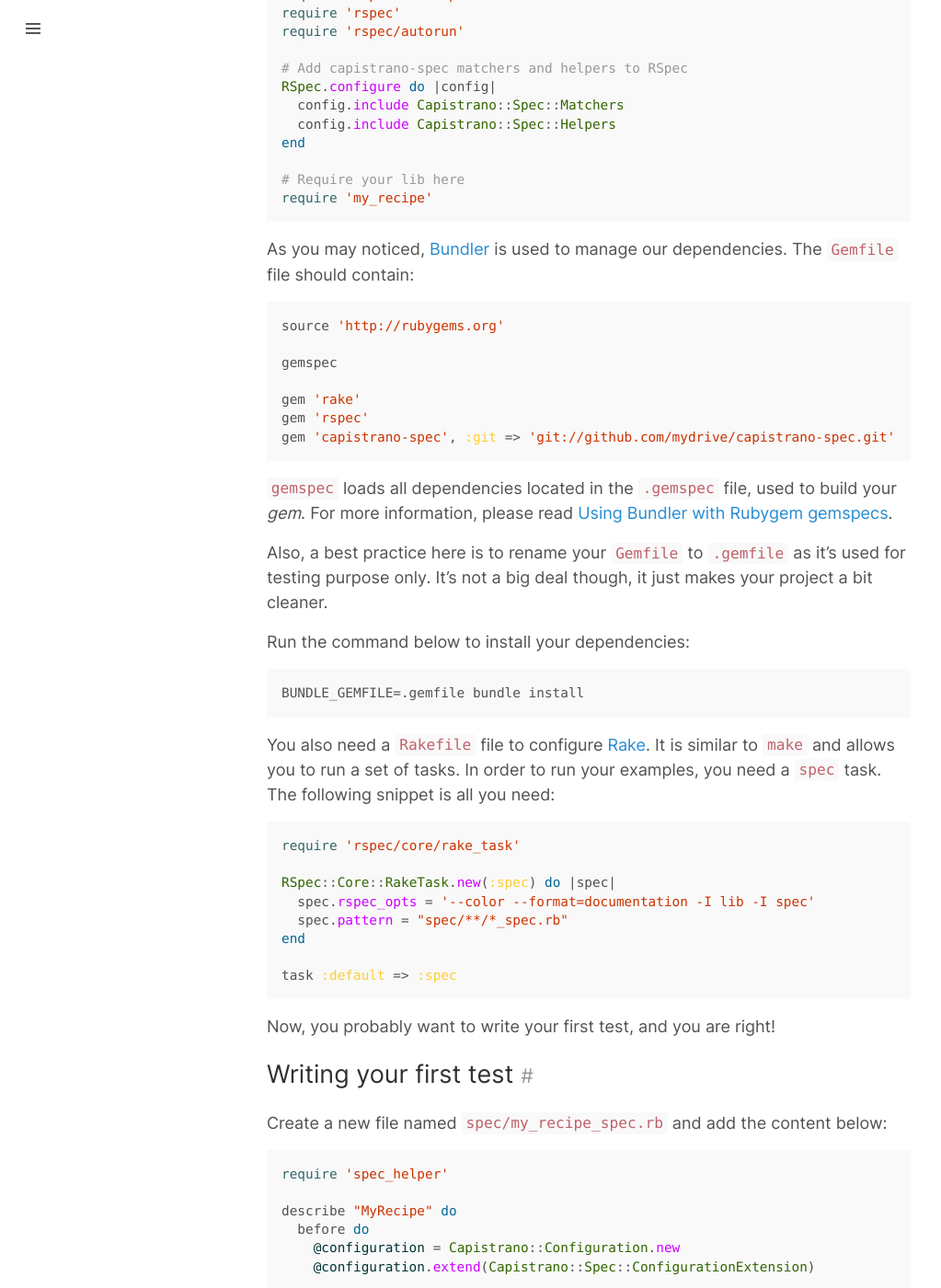
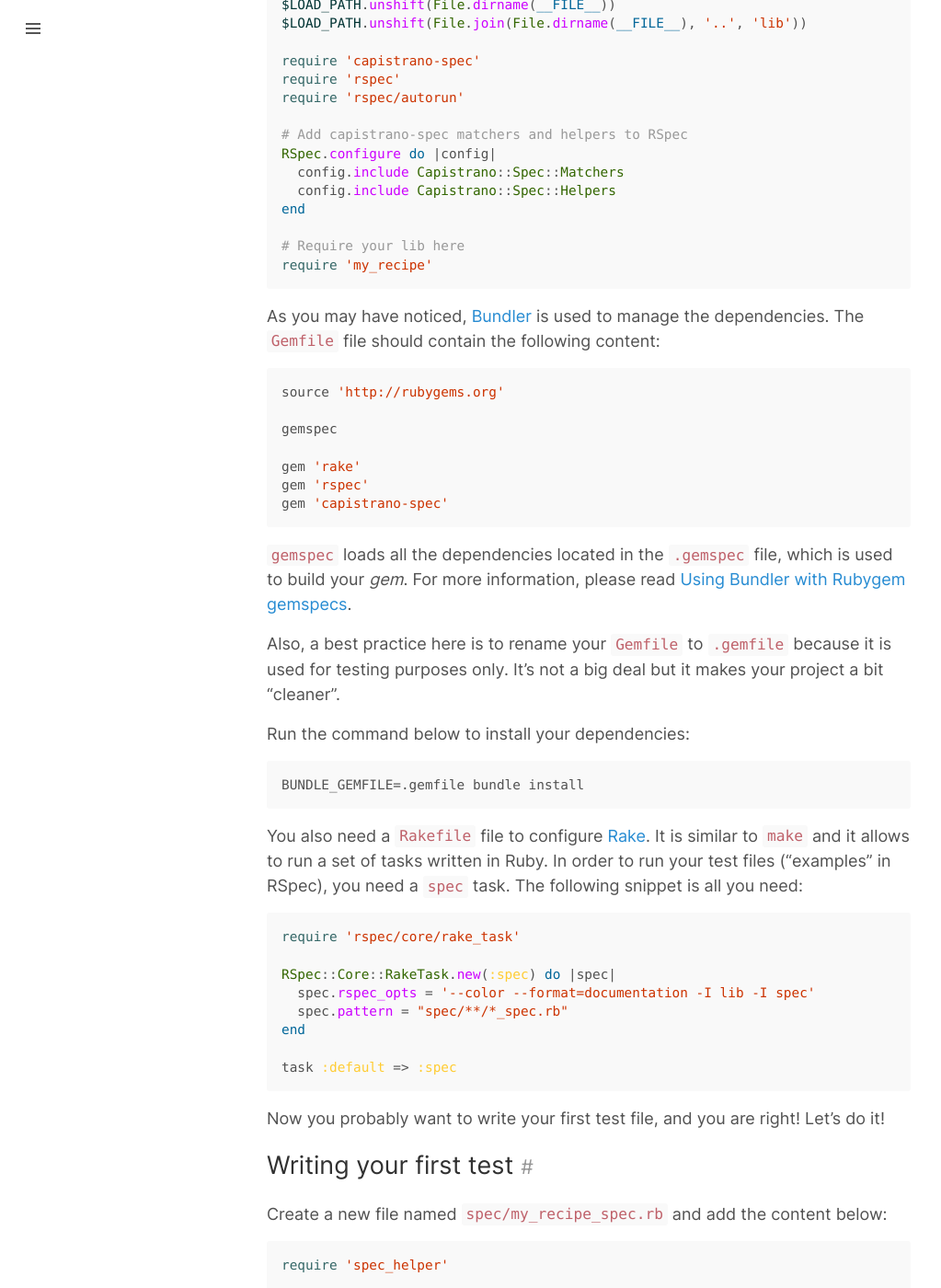
Before and after one commit to willdurand/willdurand.github.io, a Jekyll site: the page built from _posts/2012-11-06-testing-capistrano-recipes-for-dummies.md, in a window 1280 px wide and 1400 px high, scrolled down 1242 px. Shown: the whole window at 92% size, without its empty margins (0-1023 px from the left). Built offline with Jekyll 4.4.1, drawn with Linux system fonts in a browser that asks for light colours; some of the changed text lies outside the part shown.

Commit message:
proofread article about capistrano spec

````diff
--- a/_posts/2012-11-06-testing-capistrano-recipes-for-dummies.md
+++ b/_posts/2012-11-06-testing-capistrano-recipes-for-dummies.md
@@ -66,8 +67,8 @@ end
 require 'my_recipe'
 ```
 
-As you may noticed, [Bundler](http://gembundler.com/) is used to manage our
-dependencies. The `Gemfile` file should contain:
+As you may have noticed, [Bundler][] is used to manage the dependencies. The
+`Gemfile` file should contain the following content:
 
 ```ruby
 source 'http://rubygems.org'
@@ -76,24 +77,25 @@ gemspec
 
 gem 'rake'
 gem 'rspec'
-gem 'capistrano-spec', :git => 'git://github.com/mydrive/capistrano-spec.git'
+gem 'capistrano-spec'
 ```
 
-`gemspec` loads all dependencies located in the `.gemspec` file, used to build your
-_gem_. For more information, please read [Using Bundler with Rubygem
-gemspecs](http://gembundler.com/rubygems.html).
+`gemspec` loads all the dependencies located in the `.gemspec` file, which is
+used to build your _gem_. For more information, please read [Using Bundler with
+Rubygem gemspecs][bundler-rubygems].
 
-Also, a best practice here is to rename your `Gemfile` to `.gemfile` as
-it's used for testing purpose only. It's not a big deal though, it just makes
-your project a bit cleaner.
+Also, a best practice here is to rename your `Gemfile` to `.gemfile` because
+it is used for testing purposes only. It's not a big deal but it makes your
+project a bit "cleaner".
 
 Run the command below to install your dependencies:
 
     BUNDLE_GEMFILE=.gemfile bundle install
 
-You also need a `Rakefile` file to configure [Rake](http://rake.rubyforge.org/).
-It is similar to `make` and allows you to run a set of tasks. In order to run
-your examples, you need a `spec` task. The following snippet is all you need:
+You also need a `Rakefile` file to configure [Rake][]. It is similar to `make`
+and it allows to run a set of tasks written in Ruby. In order to run your test
+files ("examples" in RSpec), you need a `spec` task. The following snippet is
+all you need:
 
 ```ruby
 require 'rspec/core/rake_task'
@@ -106,7 +108,8 @@ end
 task :default => :spec
 ```
 
-Now, you probably want to write your first test, and you are right!
+Now you probably want to write your first test file, and you are right! Let's
+do it!
 
 ## Writing your first test
 
@@ -127,8 +130,8 @@ describe "MyRecipe" do
 end
 ```
 
-As you can see, we create a Capistrano configuration instance, and we extend it
-with capistrano-spec. This configuration instance is injected into our module.
+We create a Capistrano configuration instance and we extend it with capistrano-spec.
+This configuration instance is injected into our module.
 
 Try to run the `spec` task using the following command:
 
@@ -149,8 +152,7 @@ First, declare the `@configuration` variable as subject:
 subject { @configuration }
 ```
 
-It tells RSpec what we are doing the tests on. Instead of writing something
-like:
+It tells RSpec what we are going to test. Instead of writing something like:
 
 ```ruby
 it { @configuration.should have_run('pwd') }
@@ -195,15 +197,22 @@ context "when running my:command" do
 end
 ```
 
-Other matchers are available like `have_gotten`, or `have_uploaded` depending on
-what you need. Look at the
-[capistrano-spec readme](https://github.com/mydrive/capistrano-spec#testing) for more
-information, it also contains useful examples. That's all folks.
+Other matchers are available like `have_gotten` or `have_uploaded` depending on
+what you need. Look at the [capistrano-spec README][capistrano-spec] for more
+information (it also contains useful examples). That's all folks!
 
 ## Links
 
-- [Better Specs](http://betterspecs.org/): rspec guidelines with ruby;
+- [Better Specs](https://www.betterspecs.org/): RSpec guidelines with Ruby
 - [capistrano-spec](https://github.com/mydrive/capistrano-spec): helpers and
-  matchers for testing capistrano;
+  matchers for testing capistrano recipes
 - [capifony specs](https://github.com/everzet/capifony/tree/master/spec): the
-  capifony source code.
+  capifony test files
+
+[bundler]: https://bundler.io/
+[bundler-rubygems]: https://bundler.io/rubygems.html
+[capistrano]: https://github.com/capistrano/capistrano
+[capistrano-spec]: https://github.com/mydrive/capistrano-spec
+[post-capifony]: {% post_url 2012-06-22-capifony-the-cool-capistrano-recipes-for-symfony-applications %}
+[rake]: https://ruby.github.io/rake/
+[rspec]: https://rspec.info/
````
Also changed, not shown: other parts of _posts/2012-11-06-testing-capistrano-recipes-for-dummies.md (+18 -17 lines).
